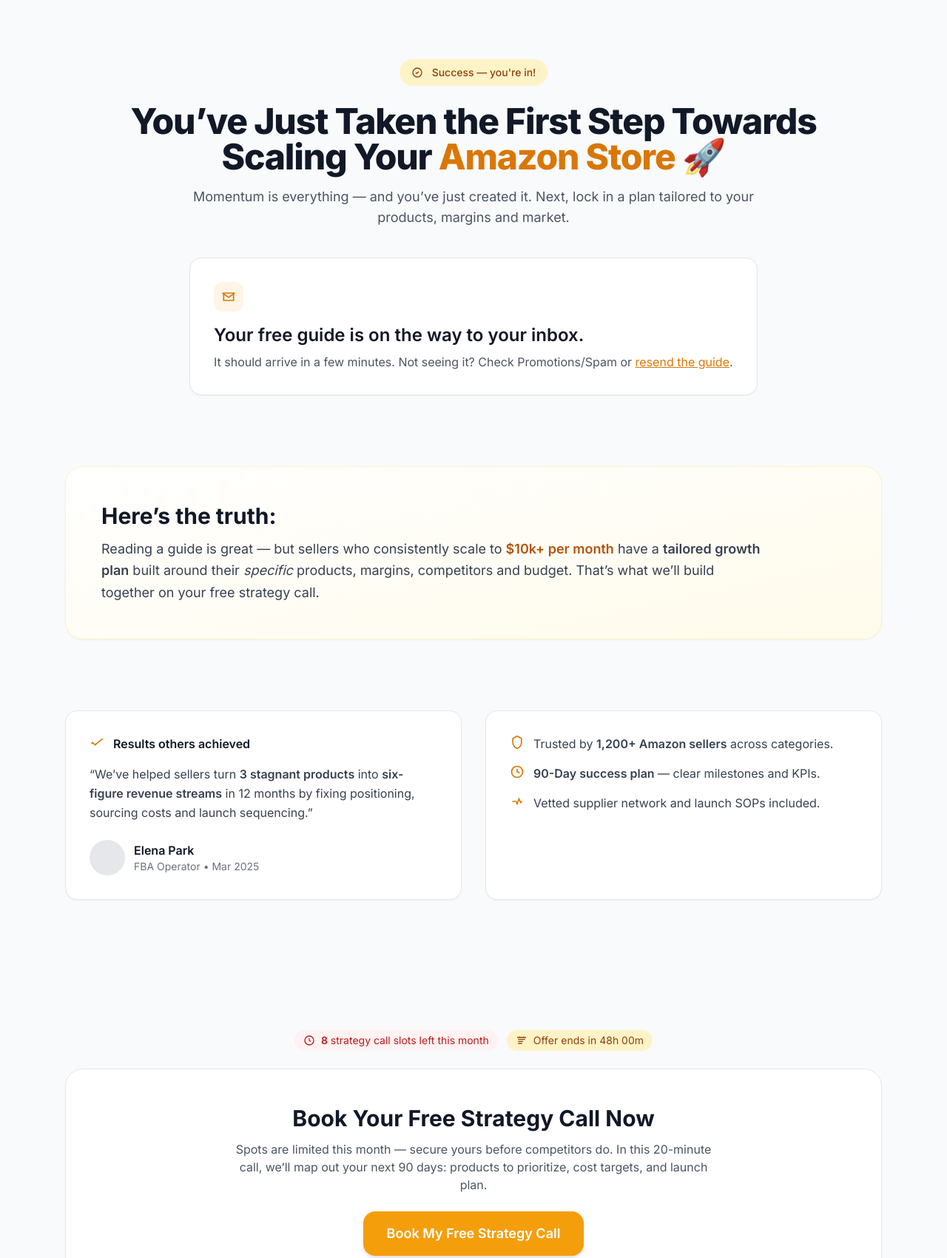
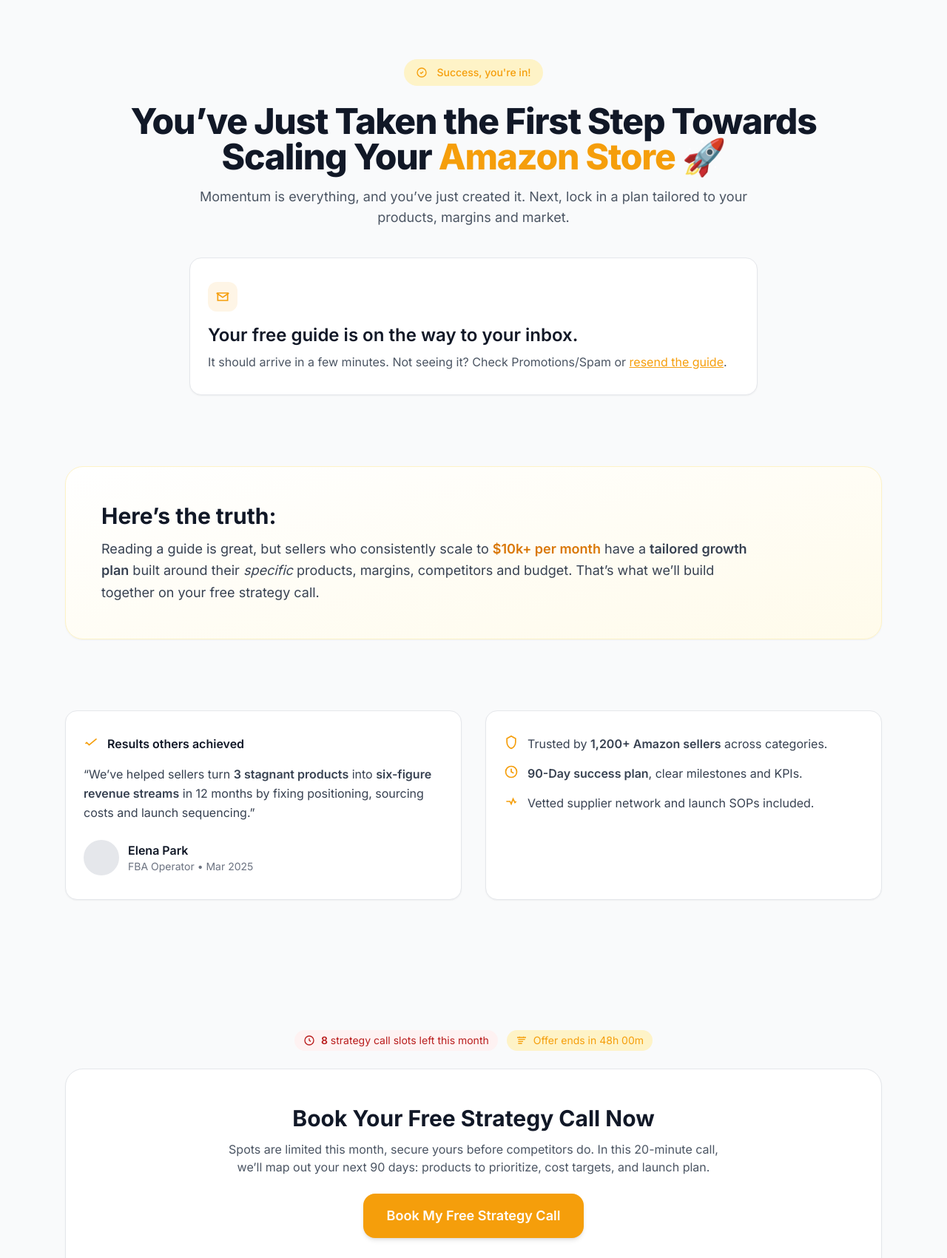
Before and after one commit to CodeVineDev/funneldemo, a website: page Pages/thankyou.html in a window 1280 px wide. Shown: the top 1700 px of the page at 74% size. Drawn offline with nearby package versions, Linux system fonts and the light colour scheme.

Commit message:
padding adjust

```diff
--- a/Pages/thankyou.html
+++ b/Pages/thankyou.html
@@ -34,29 +34,29 @@
         <!-- Thank You / Win Reframe -->
         <section class="text-center mt-8">
             <div
-                class="inline-flex items-center gap-3 rounded-full bg-amber-100 text-amber-800 px-4 py-2 text-sm font-medium">
+                class="inline-flex items-center gap-3 rounded-full bg-amber-100 text-amber-500 px-4 py-2 text-sm font-medium">
                 <!-- Check Badge Icon -->
                 <svg class="w-4 h-4" viewBox="0 0 24 24" fill="none" stroke="currentColor" stroke-width="2"
                     aria-hidden="true">
                     <path d="M9 12l2 2 4-4" />
                     <circle cx="12" cy="12" r="9" />
                 </svg>
-                <span>Success — you're in!</span>
+                <span>Success, you're in!</span>
             </div>
             <h1 class="mt-6 text-3xl md:text-5xl font-extrabold leading-tight tracking-tight">
-                You’ve Just Taken the First Step Towards Scaling Your <span class="text-amber-600">Amazon Store</span>
+                You’ve Just Taken the First Step Towards Scaling Your <span class="text-amber-500">Amazon Store</span>
                 🚀
             </h1>
-            <p class="mt-4 text-lg text-gray-600 max-w-3xl mx-auto">Momentum is everything — and you’ve just created it.
+            <p class="mt-4 text-lg text-gray-600 max-w-3xl mx-auto">Momentum is everything, and you’ve just created it.
                 Next,
                 lock in a plan tailored to your products, margins and market.</p>
 
             <!-- Confirmation Card -->
-            <div class="mt-10 bg-white border border-gray-200 rounded-2xl shadow-sm p-8 max-w-3xl mx-auto text-left">
+            <div class="mt-10 bg-white border border-gray-200 rounded-2xl shadow-sm px-6 py-8 max-w-3xl mx-auto text-left">
                 <div class="flex flex-wrap items-start gap-4">
                     <div class="flex-shrink-0 w-10 h-10 rounded-xl bg-amber-500/10 flex items-center justify-center">
                         <!-- Mail Icon -->
-                        <svg class="w-5 h-5 text-amber-600" viewBox="0 0 24 24" fill="none" stroke="currentColor"
+                        <svg class="w-5 h-5 text-amber-500" viewBox="0 0 24 24" fill="none" stroke="currentColor"
                             stroke-width="2">
                             <path d="M4 6h16v12H4z" />
                             <path d="M22 6l-10 7L2 6" />
@@ -66,7 +66,7 @@
                         <h2 class="text-xl md:text-2xl font-semibold">Your free guide is on the way to your inbox.</h2>
                         <p class="mt-2 text-gray-600">It should arrive in a few minutes. Not seeing it? Check
                             Promotions/Spam or
-                            <a href="#" class="text-amber-600 hover:text-amber-700 underline">resend the guide</a>.
+                            <a href="#" class="text-amber-500 hover:text-amber-600 underline">resend the guide</a>.
                         </p>
                     </div>
                 </div>
@@ -76,12 +76,12 @@
         <!-- Bridge / Why Book Now -->
         <section>
             <div
-                class="bg-gradient-to-br from-white to-amber-50 border border-amber-100 rounded-3xl p-10 md:p-12 shadow-sm">
+                class="bg-gradient-to-br from-white to-amber-50 border border-amber-100 rounded-3xl px-5 py-10 md:p-12 shadow-sm">
                 <div class="max-w-4xl">
                     <h3 class="text-2xl md:text-3xl font-bold mb-3">Here’s the truth:</h3>
-                    <p class="text-lg text-gray-700 leading-relaxed">Reading a guide is great — but sellers who
+                    <p class="text-lg text-gray-700 leading-relaxed">Reading a guide is great, but sellers who
                         consistently scale
-                        to <span class="font-semibold text-amber-700">$10k+ per month</span> have a <span
+                        to <span class="font-semibold text-amber-600">$10k+ per month</span> have a <span
                             class="font-semibold">tailored growth plan</span> built around their <em>specific</em>
                         products, margins,
                         competitors and budget. That’s what we’ll build together on your free strategy call.</p>
@@ -93,9 +93,9 @@
         <section>
             <div class="grid md:grid-cols-2 gap-8">
                 <!-- Proof Card -->
-                <div class="bg-white border border-gray-200 rounded-2xl p-8 shadow-sm">
+                <div class="bg-white border border-gray-200 rounded-2xl px-6 py-8 shadow-sm">
                     <div class="flex items-center gap-3 mb-4">
-                        <svg class="w-5 h-5 text-amber-600" viewBox="0 0 24 24" fill="none" stroke="currentColor"
+                        <svg class="w-5 h-5 text-amber-500" viewBox="0 0 24 24" fill="none" stroke="currentColor"
                             stroke-width="2">
                             <path d="M3 12l2-2 4 4L21 4" />
                         </svg>
@@ -115,10 +115,10 @@
                     </div>
                 </div>
                 <!-- Credibility Stats -->
-                <div class="bg-white border border-gray-200 rounded-2xl p-8 shadow-sm">
+                <div class="bg-white border border-gray-200 rounded-2xl px-6 py-8 shadow-sm">
                     <ul class="space-y-4">
                         <li class="flex items-start gap-3">
-                            <svg class="w-5 h-5 text-amber-600 flex-shrink-0" viewBox="0 0 24 24" fill="none"
+                            <svg class="w-5 h-5 text-amber-500 flex-shrink-0" viewBox="0 0 24 24" fill="none"
                                 stroke="currentColor" stroke-width="2">
                                 <path d="M12 2l7 4v6c0 5-3.5 9-7 10-3.5-1-7-5-7-10V6l7-4z" />
                             </svg>
@@ -127,17 +127,17 @@
                                 categories.</p>
                         </li>
                         <li class="flex items-start gap-3">
-                            <svg class="w-5 h-5 text-amber-600 flex-shrink-0" viewBox="0 0 24 24" fill="none"
+                            <svg class="w-5 h-5 text-amber-500 flex-shrink-0" viewBox="0 0 24 24" fill="none"
                                 stroke="currentColor" stroke-width="2">
                                 <circle cx="12" cy="12" r="9" />
                                 <path d="M12 7v5l4 2" />
                             </svg>
-                            <p class="text-gray-700"><span class="font-semibold">90-Day success plan</span> — clear
+                            <p class="text-gray-700"><span class="font-semibold">90-Day success plan</span>, clear
                                 milestones and
                                 KPIs.</p>
                         </li>
                         <li class="flex items-start gap-3">
-                            <svg class="w-5 h-5 text-amber-600 flex-shrink-0" viewBox="0 0 24 24" fill="none"
+                            <svg class="w-5 h-5 text-amber-500 flex-shrink-0" viewBox="0 0 24 24" fill="none"
                                 stroke="currentColor" stroke-width="2">
                                 <path d="M4 12h6l2 4 3-8 3 6 2-2" />
                             </svg>
@@ -160,7 +160,7 @@
                     <span><span id="slotsLeft" class="font-semibold">7</span> strategy call slots left this month</span>
                 </div>
                 <div id="cta-countdown"
-                    class="flex items-center gap-2 rounded-full bg-amber-100 text-amber-800 px-3 py-1">
+                    class="flex items-center gap-2 rounded-full bg-amber-100 text-amber-500 px-3 py-1">
                     <svg class="w-4 h-4" viewBox="0 0 24 24" fill="none" stroke="currentColor" stroke-width="2">
                         <path d="M3 6h18M8 6V4m8 2V4M5 10h14M5 14h10M5 18h8" />
                     </svg>
@@ -168,9 +168,9 @@
                 </div>
             </div>
 
-            <div class="bg-white border border-gray-200 rounded-3xl p-10 md:p-12 shadow-sm text-center">
+            <div class="bg-white border border-gray-200 rounded-3xl px-5 py-10 md:p-12 shadow-sm text-center">
                 <h3 class="text-3xl font-bold">Book Your Free Strategy Call Now</h3>
-                <p class="mt-3 text-gray-600 max-w-2xl mx-auto">Spots are limited this month — secure yours before
+                <p class="mt-3 text-gray-600 max-w-2xl mx-auto">Spots are limited this month, secure yours before
                     competitors
                     do. In this 20-minute call, we’ll map out your next 90 days: products to prioritize, cost targets,
                     and launch
@@ -194,15 +194,15 @@
             <!-- Trust Footer Row -->
             <div class="mt-6 flex flex-col sm:flex-row items-center justify-center gap-6 text-sm">
                 <div class="flex items-center gap-2">
-                    <svg class="w-5 h-5 text-amber-600" viewBox="0 0 24 24" fill="none" stroke="currentColor"
+                    <svg class="w-5 h-5 text-amber-500" viewBox="0 0 24 24" fill="none" stroke="currentColor"
                         stroke-width="2">
                         <path d="M9 12l2 2 4-4" />
                         <circle cx="12" cy="12" r="9" />
                     </svg>
-                    <span class="text-gray-700">No hard pitch — real strategy only</span>
+                    <span class="text-gray-700">No hard pitch, real strategy only</span>
                 </div>
                 <div class="flex items-center gap-2">
-                    <svg class="w-5 h-5 text-amber-600" viewBox="0 0 24 24" fill="none" stroke="currentColor"
+                    <svg class="w-5 h-5 text-amber-500" viewBox="0 0 24 24" fill="none" stroke="currentColor"
                         stroke-width="2">
                         <path d="M3 12a9 9 0 1018 0 9 9 0 10-18 0zm9-5v6l4 2" />
                     </svg>
@@ -222,12 +222,12 @@
                 </div>
                 <div class="bg-white border border-gray-200 rounded-2xl p-6">
                     <h4 class="font-semibold mb-2">Is it really free?</h4>
-                    <p class="text-gray-600">Yes. If you want help implementing afterwards, we’ll show options — no
+                    <p class="text-gray-600">Yes. If you want help implementing afterwards, we’ll show options, no
                         pressure.</p>
                 </div>
                 <div class="bg-white border border-gray-200 rounded-2xl p-6">
                     <h4 class="font-semibold mb-2">Do I need the guide first?</h4>
-                    <p class="text-gray-600">No — the call is tailored to your store. The guide simply gives you quick
+                    <p class="text-gray-600">No, the call is tailored to your store. The guide simply gives you quick
                         wins.</p>
                 </div>
             </div>
```
Also changed, not shown: index.html (+8 -8 lines), src/style.css.
